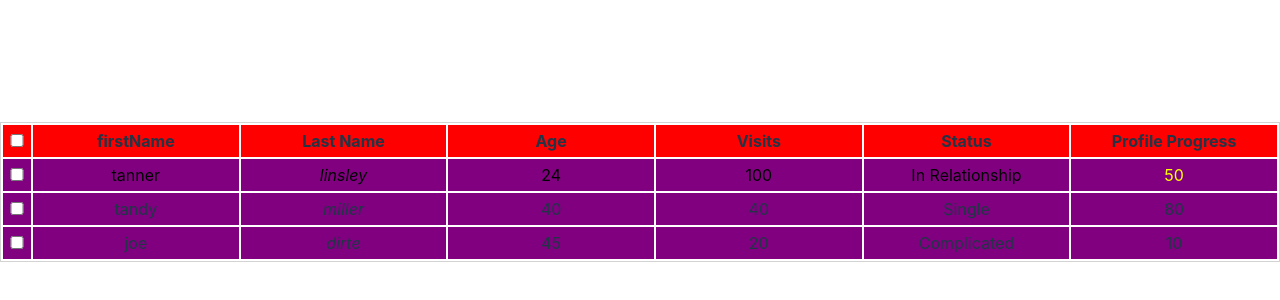
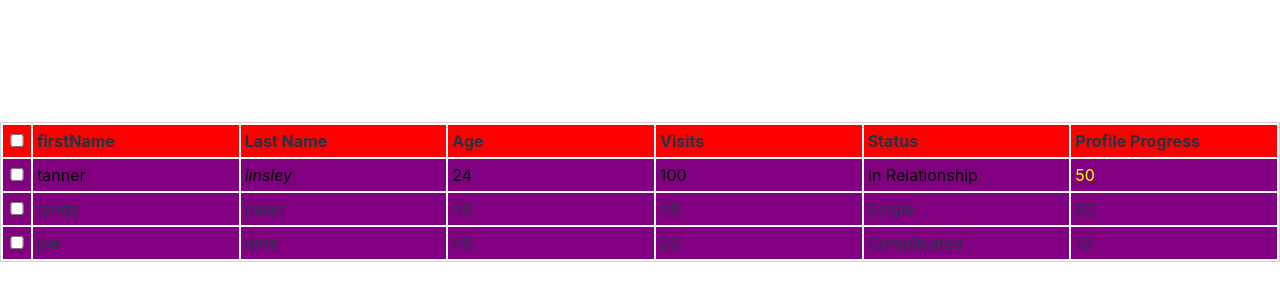
Before and after one commit to ZennerBlade/hardcoreTable, a React (Vite) app: page / in a window 1280 px wide. Shown: the part 208-508 px from the top of the page. Built offline with nearby package versions, Linux system fonts and the light colour scheme.

Commit message:
Sorting completed (inBuilt)

```diff
--- a/src/table/Table.tsx
+++ b/src/table/Table.tsx
@@ -47,18 +47,23 @@ const Table = () => {
                 key={header.id}
               >
                 {header.isPlaceholder ? null : (
+                  <div style={{ display: 'flex', justifyContent: 'space-between' }}>
                     <div
                       className="overflowEllipse"
                       onClick={header.column.getToggleSortingHandler()}
                       style={{
                         cursor: header.column.getCanSort() ? 'pointer' : '',
+                        width: '100%',
                       }}
                     >
                       {flexRender(header.column.columnDef.header, header.getContext())}
+                    </div>
+                    <span>
                       {{
                         asc: ' 🔼',
                         desc: ' 🔽',
                       }[header.column.getIsSorted() as string] ?? null}
+                    </span>
                   </div>
                 )}
               </th>
--- a/src/table/styles.ts
+++ b/src/table/styles.ts
@@ -2,7 +2,7 @@ import { CSSProperties } from 'react';
 
 const table: CSSProperties = {
   border: '1px solid lightgray',
-  textAlign: 'center',
+  textAlign: 'left',
   width: '100%',
 };
 
```
Lines whose indentation alone changed are shown as unchanged.
